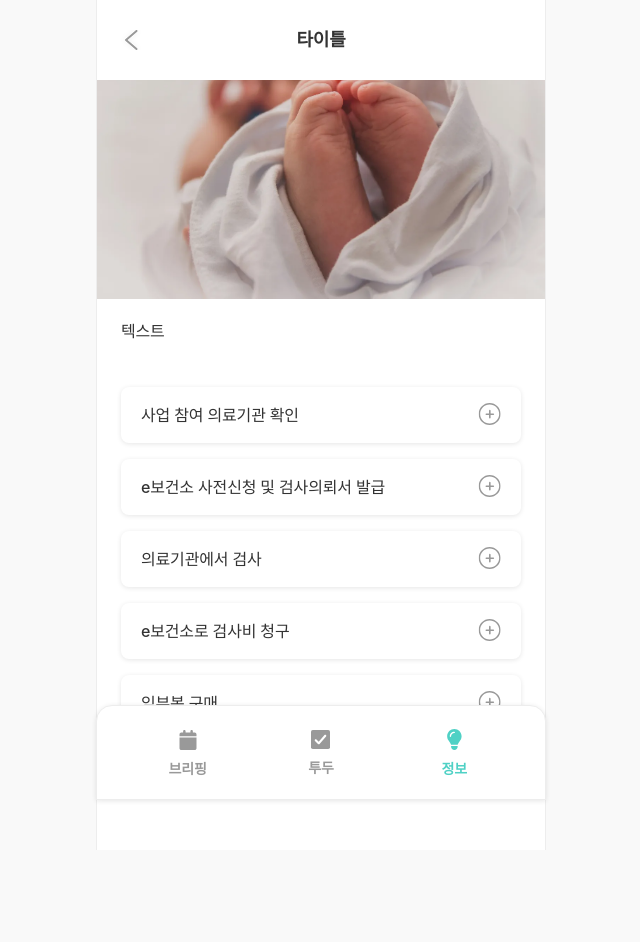
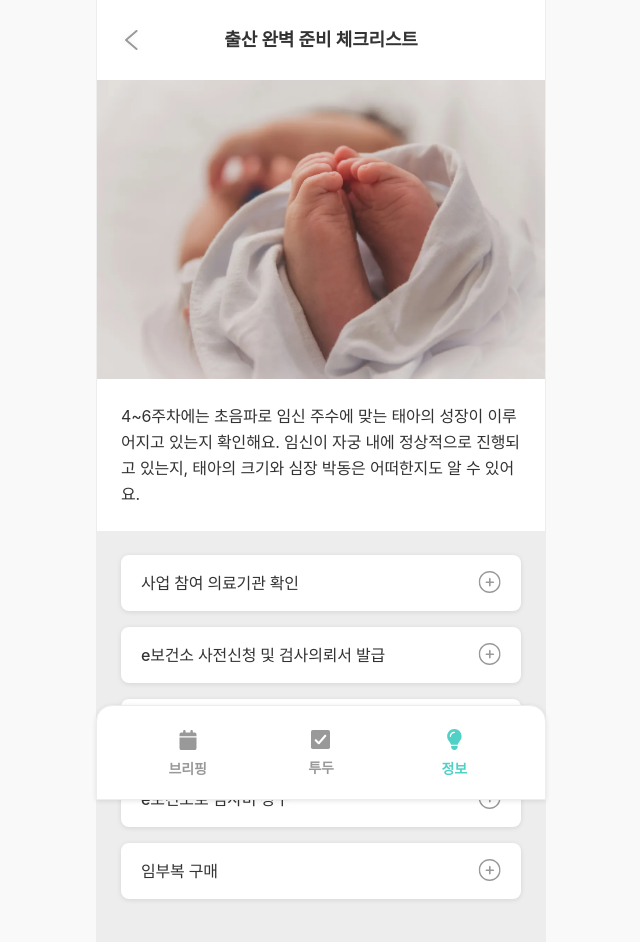
Before and after one commit to WomanTech2025-MoWo/MoWo_FE, a React (Create React App) app: page /infos/knowhows/1 in a window 1280 px wide. Shown: the top 942 px of the page, without its empty margins (319-959 px from the left). Before the commit the page ends 850 px from the top, so only its background shows below. Built offline with nearby package versions, Linux system fonts and the light colour scheme; a web font is replaced by a local one.

Commit message:
♻️[Refactor] 더미 데이터: 정책과 노하우 분리 및 스타일 정리

```diff
--- a/src/pages/infos/InfosDetailPage.tsx
+++ b/src/pages/infos/InfosDetailPage.tsx
@@ -1,26 +1,56 @@
 import React from 'react';
 import styled from 'styled-components';
+import { useLocation, useParams } from 'react-router-dom';
 import HeaderWithBack from '../../layouts/HeaderWithBack';
 import GlobalNavigation from '../../layouts/GlobalNavigation';
 import detailImage from '../../assets/features/infos/img-knowhows-detail.webp';
 import InnerLayout from '../../layouts/InnerLayout';
 import TodoSuggestions from './components/TodoSuggestions';
 
-const InfosDetailWrap = styled.div``;
+const InfosDetailWrap = styled(InnerLayout)``;
+
+const ContentsWrapper = styled(InnerLayout)`
+  background-color: var(--color-background-white);
+  line-height: var(--line-height-md);
+`;
 
 const InfosDetailPage = () => {
+  const location = useLocation();
+  const { id } = useParams(); // 필요하면 게시글 id로 데이터 fetch 가능
+
+  // path에 따라 구분 (예: /infos/knowhows/1 or /infos/policies/1)
+  const isKnowhow = location.pathname.includes('/knowhows/');
+  const isPolicy = location.pathname.includes('/policies/');
+
   return (
-    <InfosDetailWrap>
-      <HeaderWithBack>타이틀</HeaderWithBack>
-      <div>
+    <InfosDetailWrap bgColor="gray-default" innerPadding={false} withHeader={true}>
+      <HeaderWithBack>
+        {isPolicy && '임신 사전건강관리 지원사업'}
+        {isKnowhow && '출산 완벽 준비 체크리스트'}
+      </HeaderWithBack>
+      {isKnowhow && (
         <div>
           <img src={detailImage} alt="타이틀" />
         </div>
-        <div>
-          <InnerLayout>텍스트</InnerLayout>
-        </div>
-        <TodoSuggestions />
-      </div>
+      )}
+      <ContentsWrapper>
+        {/* 정책 내용 */}
+        {isPolicy && (
+          <>
+            임신 사전건강관리란 임신 전 가임기 남녀에 대한 생의학적, 행동학적, 사회적 위험 요인을 파악하고 중재하는 예방적 차원의 관리로서, 산모와
+            태아의 건강증진을 목적으로 임신 전부터 남녀가 함께 건강한 임신과 출산을 도모하는 포괄적 관리를 말합니다.
+          </>
+        )}
+
+        {/* 노하우 내용 */}
+        {isKnowhow && (
+          <>
+            4~6주차에는 초음파로 임신 주수에 맞는 태아의 성장이 이루어지고 있는지 확인해요. 임신이 자궁 내에 정상적으로 진행되고 있는지, 태아의 크기와
+            심장 박동은 어떠한지도 알 수 있어요.
+          </>
+        )}
+      </ContentsWrapper>
+      <TodoSuggestions />
       <GlobalNavigation />
     </InfosDetailWrap>
   );
```
